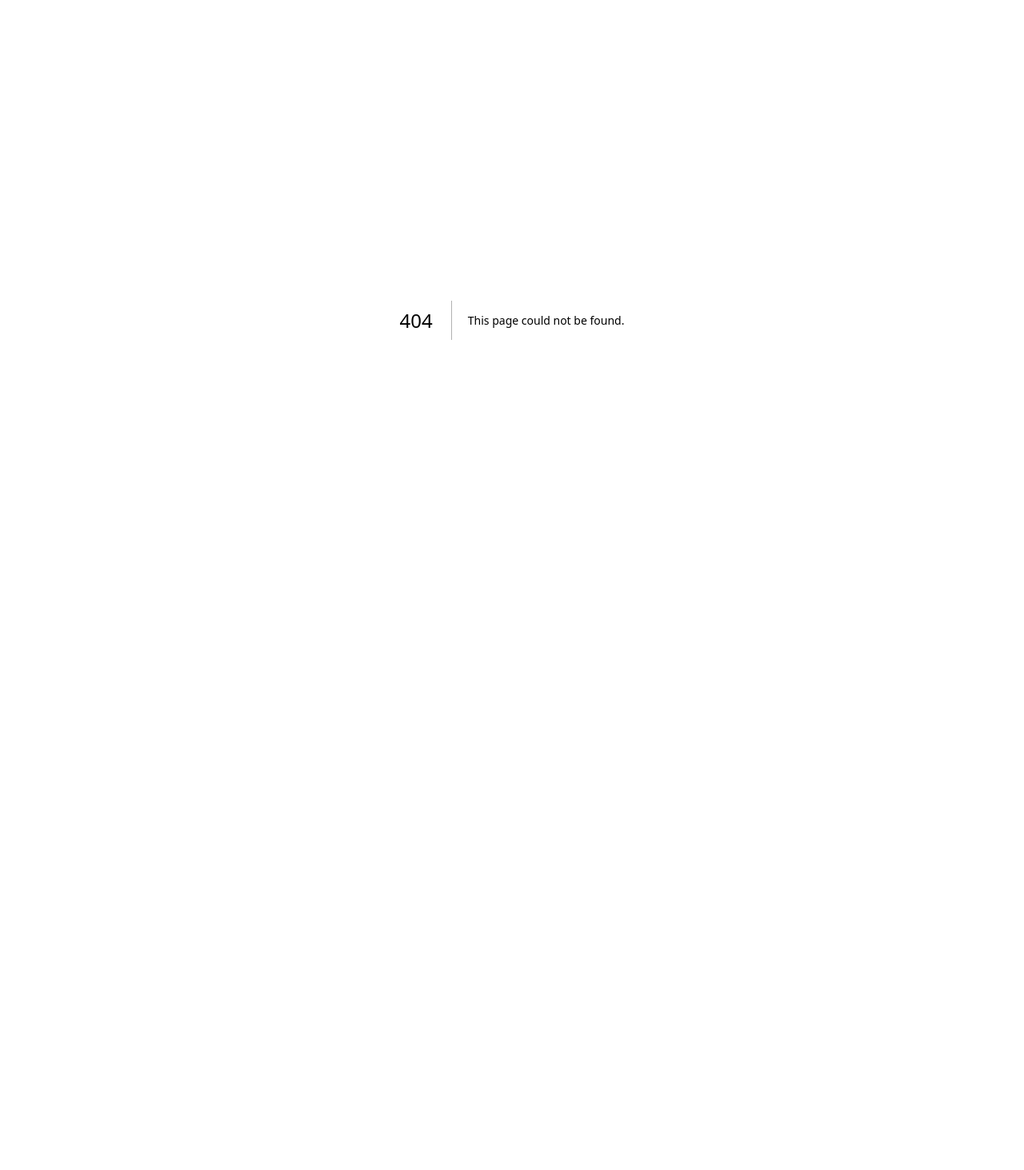
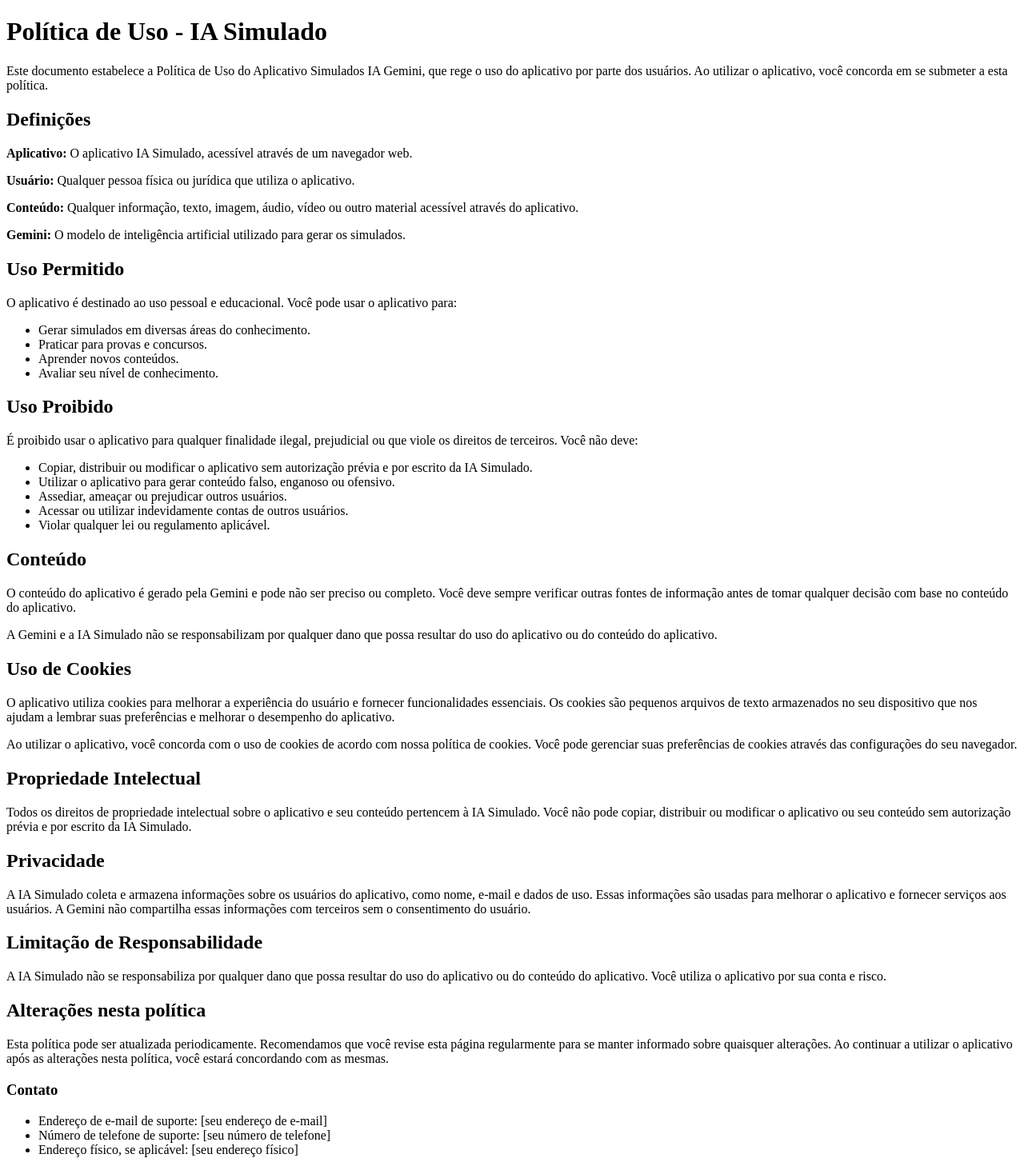
Before and after one commit to KarinaBarros/Simulado_frontend, a Next.js app: page /politica in a window 1280 px wide. Before the commit this address had no page. Shown: the whole page at 80% size. Before the commit the page ends 800 px from the top, so only its background shows below. Built offline with nearby package versions, Linux system fonts and the light colour scheme.

Commit message:
armazenamento em cooks

```diff
--- a/components/RegisterForm.js
+++ b/components/RegisterForm.js
@@ -2,6 +2,7 @@
 import axios from 'axios';
 import { useRouter } from 'next/router';
 import getConfig from 'next/config';
+import Link from 'next/link';
 
 const RegisterForm = () => {
   const router = useRouter();
@@ -72,6 +73,11 @@
 
   return (
     <form onSubmit={handleSubmit}>
+      <label>
+      <input type='checkbox' required/>
+      <Link href='/politica'>Concordo com a política de uso.</Link>
+      </label>
+      <br/>
       <input
         placeholder='Nome'
         value={nome}
--- a/package.json
+++ b/package.json
@@ -13,6 +13,7 @@
     "@fortawesome/react-fontawesome": "^0.2.2",
     "axios": "^1.7.2",
     "bcryptjs": "^2.4.3",
+    "js-cookie": "^3.0.5",
     "jspdf": "^2.5.1",
     "jspdf-autotable": "^3.8.2",
     "next": "14.2.3",
--- a/pages/gabarito/index.js
+++ b/pages/gabarito/index.js
@@ -40,7 +40,7 @@
     useEffect(() => {
         async function fetchGabarito() {
             try {
-                const response = await axios.get(`${publicRuntimeConfig.serverUrl}/gabarito`);
+                const response = await axios.get(`${publicRuntimeConfig.serverUrl}/gabarito`, {withCredentials: true});
                 console.log('Gabarito:', response.data.respostas);
                 console.log('Nota:', response.data.nota);
                 setNota(response.data.nota);
--- a/pages/index.js
+++ b/pages/index.js
@@ -6,7 +6,6 @@
 import Logout from "@/components/logout/logout";
 import useAuthentication from "@/components/useAuthentication";
 import getConfig from 'next/config';
-import Image from 'next/image';
 
 export default function Home() {
   useAuthentication();
@@ -25,7 +24,7 @@
     setIsLoading(true);
 
     try {
-      const response = await axios.post(`${publicRuntimeConfig.serverUrl}/api`, { tema, nivel });
+      const response = await axios.post(`${publicRuntimeConfig.serverUrl}/api`, { tema, nivel },{withCredentials: true});
 
       localStorage.setItem('tema', tema);
       router.push({
--- /dev/null
+++ b/pages/politica/index.js
@@ -0,0 +1,78 @@
+export default function Politica() {
+  return (
+    <div className="container">
+      <h1>Política de Uso - IA Simulado</h1>
+      <p>
+        Este documento estabelece a Política de Uso do Aplicativo Simulados IA
+        Gemini, que rege o uso do aplicativo por parte dos usuários. Ao utilizar
+        o aplicativo, você concorda em se submeter a esta política.
+      </p>
+
+      <h2>Definições</h2>
+      <p>
+        <strong>Aplicativo:</strong> O aplicativo IA Simulado, acessível através
+        de um navegador web.
+      </p>
+      <p>
+        <strong>Usuário:</strong> Qualquer pessoa física ou jurídica que utiliza
+        o aplicativo.
+      </p>
+      <p>
+        <strong>Conteúdo:</strong> Qualquer informação, texto, imagem, áudio,
+        vídeo ou outro material acessível através do aplicativo.
+      </p>
+      <p>
+        <strong>Gemini:</strong> O modelo de inteligência artificial utilizado
+        para gerar os simulados.
+      </p>
+
+      <h2>Uso Permitido</h2>
+      <p>O aplicativo é destinado ao uso pessoal e educacional. Você pode usar o aplicativo para:</p>
+      <ul>
+        <li>Gerar simulados em diversas áreas do conhecimento.</li>
+        <li>Praticar para provas e concursos.</li>
+        <li>Aprender novos conteúdos.</li>
+        <li>Avaliar seu nível de conhecimento.</li>
+      </ul>
+
+      <h2>Uso Proibido</h2>
+      <p>É proibido usar o aplicativo para qualquer finalidade ilegal, prejudicial ou que viole os direitos de terceiros. Você não deve:</p>
+      <ul>
+        <li>Copiar, distribuir ou modificar o aplicativo sem autorização prévia e por escrito da IA Simulado.</li>
+        <li>Utilizar o aplicativo para gerar conteúdo falso, enganoso ou ofensivo.</li>
+        <li>Assediar, ameaçar ou prejudicar outros usuários.</li>
+        <li>Acessar ou utilizar indevidamente contas de outros usuários.</li>
+        <li>Violar qualquer lei ou regulamento aplicável.</li>
+      </ul>
+
+      <h2>Conteúdo</h2>
+      <p>O conteúdo do aplicativo é gerado pela Gemini e pode não ser preciso ou completo. Você deve sempre verificar outras fontes de informação antes de tomar qualquer decisão com base no conteúdo do aplicativo.</p>
+      <p>A Gemini e a IA Simulado não se responsabilizam por qualquer dano que possa resultar do uso do aplicativo ou do conteúdo do aplicativo.</p>
+
+      <h2>Uso de Cookies</h2>
+      <p>O aplicativo utiliza cookies para melhorar a experiência do usuário e fornecer funcionalidades essenciais. Os cookies são pequenos arquivos de texto armazenados no seu dispositivo que nos ajudam a lembrar suas preferências e melhorar o desempenho do aplicativo.</p>
+      <p>Ao utilizar o aplicativo, você concorda com o uso de cookies de acordo com nossa política de cookies. Você pode gerenciar suas preferências de cookies através das configurações do seu navegador.</p>
+
+      <h2>Propriedade Intelectual</h2>
+      <p>Todos os direitos de propriedade intelectual sobre o aplicativo e seu conteúdo pertencem à IA Simulado. Você não pode copiar, distribuir ou modificar o aplicativo ou seu conteúdo sem autorização prévia e por escrito da IA Simulado.</p>
+
+      <h2>Privacidade</h2>
+      <p>A IA Simulado coleta e armazena informações sobre os usuários do aplicativo, como nome, e-mail e dados de uso. Essas informações são usadas para melhorar o aplicativo e fornecer serviços aos usuários. A Gemini não compartilha essas informações com terceiros sem o consentimento do usuário.</p>
+
+      <h2>Limitação de Responsabilidade</h2>
+      <p>A IA Simulado não se responsabiliza por qualquer dano que possa resultar do uso do aplicativo ou do conteúdo do aplicativo. Você utiliza o aplicativo por sua conta e risco.</p>
+
+      <h2>Alterações nesta política</h2>
+      <p>Esta política pode ser atualizada periodicamente. Recomendamos que você revise esta página regularmente para se manter informado sobre quaisquer alterações. Ao continuar a utilizar o aplicativo após as alterações nesta política, você estará concordando com as mesmas.</p>
+
+      <div className="footer">
+        <h3>Contato</h3>
+        <ul>
+          <li>Endereço de e-mail de suporte: [seu endereço de e-mail]</li>
+          <li>Número de telefone de suporte: [seu número de telefone]</li>
+          <li>Endereço físico, se aplicável: [seu endereço físico]</li>
+        </ul>
+      </div>
+    </div>
+  );
+}
--- a/pages/simulado/index.js
+++ b/pages/simulado/index.js
@@ -25,7 +25,7 @@
         async function fetchSimulado() {
           setLoading(true);
             try {
-                const response = await axios.get(`${publicRuntimeConfig.serverUrl}/simulado`);
+                const response = await axios.get(`${publicRuntimeConfig.serverUrl}/simulado`, {withCredentials: true});
                 console.log('Simulado:', response.data);
                 setSimulado(response.data);
             } catch (error) {
@@ -43,7 +43,7 @@
         const respostaSelecionada = document.querySelector(`input[name="${pergunta.numero}"]:checked`);
         return respostaSelecionada ? respostaSelecionada.value : null;
       }).filter(resposta => resposta !== null);
-      const response = await axios.post(`${publicRuntimeConfig.serverUrl}/respostas`, formData);
+      const response = await axios.post(`${publicRuntimeConfig.serverUrl}/respostas`, formData, {withCredentials: true});
       router.push({
         pathname: '/gabarito',
       });
```
Also changed, not shown: axiosConfig.js (added, +20 -0 lines), components/LoginForm.js (+10 -7 lines), components/logout/logout.js (+5 -2 lines), components/useAuthentication.js (+10 -8 lines), 1 other file (tests, documents, lock files or other folders).
